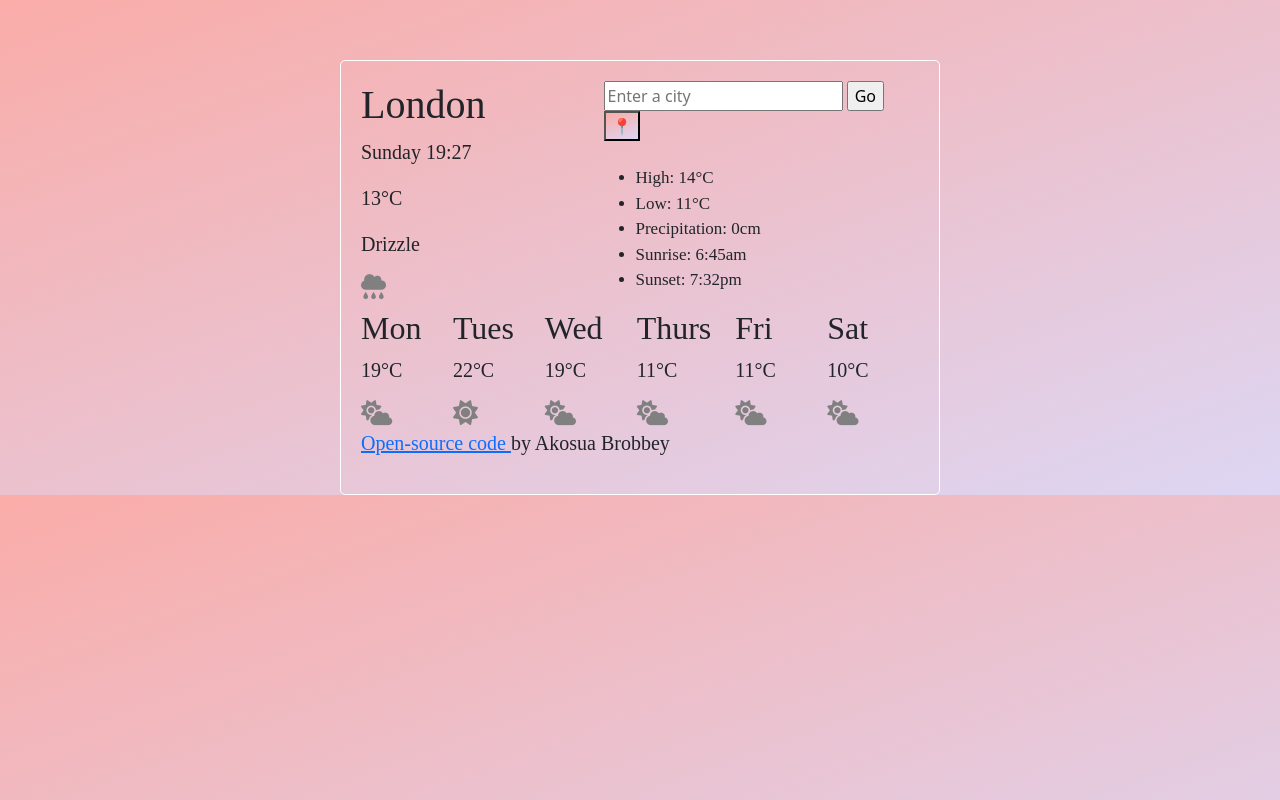
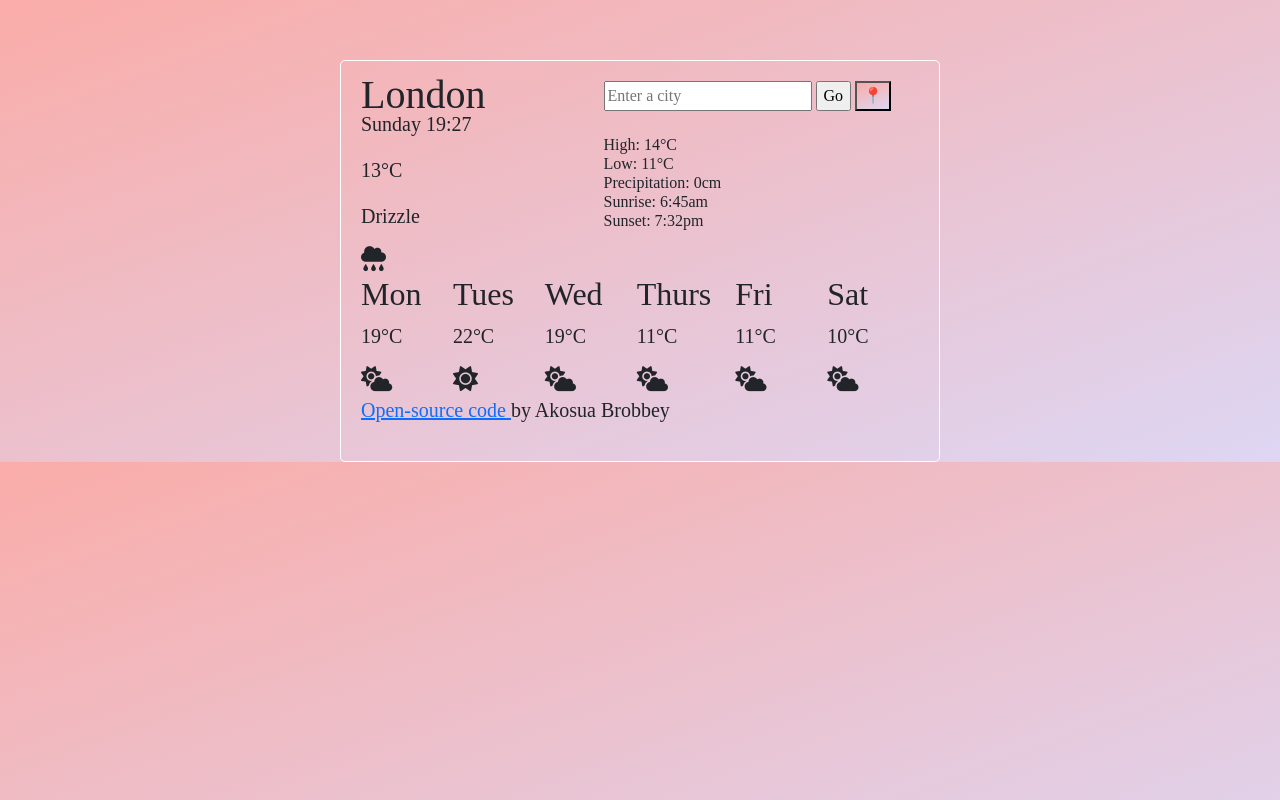
Before and after one commit to akaybrobbey/weather-app, a plain HTML site: page index.html in a window 1280 px wide. Drawn offline with nearby package versions, Linux system fonts and the light colour scheme; a web font is replaced by a local one.

Commit message:
update css

```diff
--- a/style.css
+++ b/style.css
@@ -7,31 +7,29 @@ body {
     #faaca8 100%
   );
   border: black;
+  font-family: "Slabo 27px", serif;
 }
 h1 {
-  font-family: "Slabo 27px", serif;
   font-size: 40px;
+  font-weight: 100;
+  line-height: 28px;
+  margin-bottom: 0;
 }
 h2 {
-  font-family: "Slabo 27px", serif;
 }
 p {
-  font-family: "Slabo 27px", serif;
   font-size: 20px;
 }
 .details {
-  font-family: "Slabo 27px", serif;
   font-size: 17px;
 }
 
 i {
   font-size: 25px;
-  color: grey;
 }
 button {
   background: linear-gradient(-20deg, #ddd6f3 0%, #faaca8 100%, #faaca8 100%);
 }
-
 .weather-app-wrapper {
   max-width: 600px;
   margin: 0 auto;
@@ -39,3 +37,17 @@ button {
   border-radius: 5px;
   padding: 20px;
 }
+
+ul {
+  margin: 0;
+  padding: 0;
+}
+
+li {
+  list-style: none;
+  margin: 0;
+  padding: 0;
+  font-size: 16px;
+  font-weight: 100;
+  line-height: 19px;
+}
```
